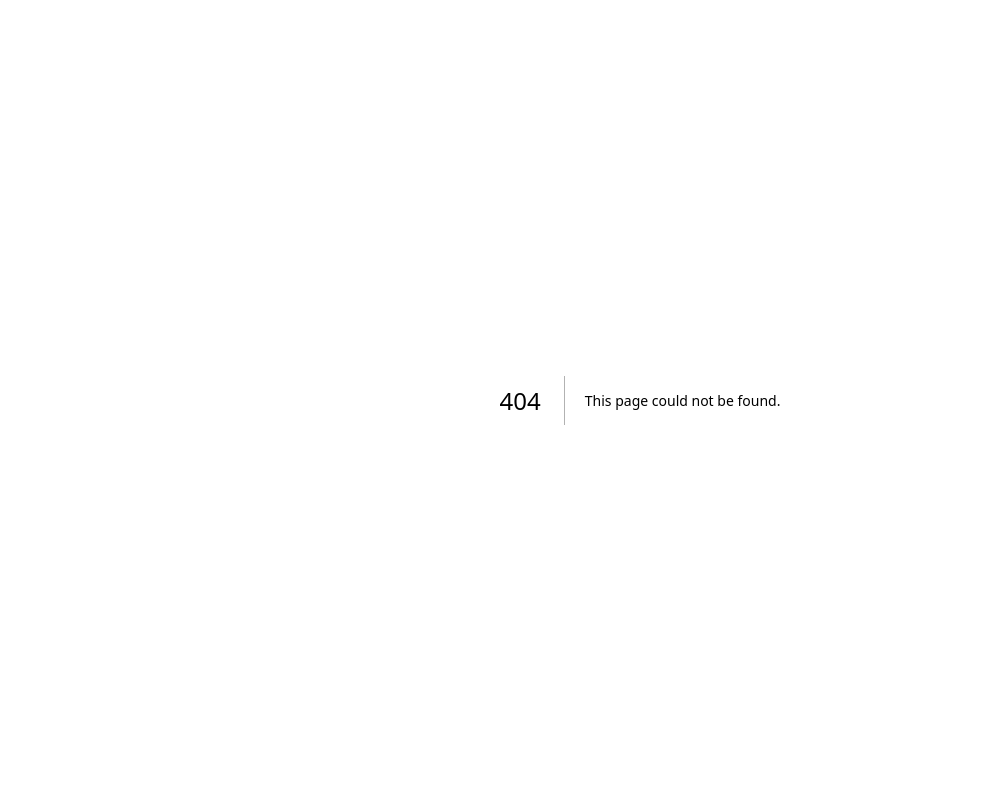
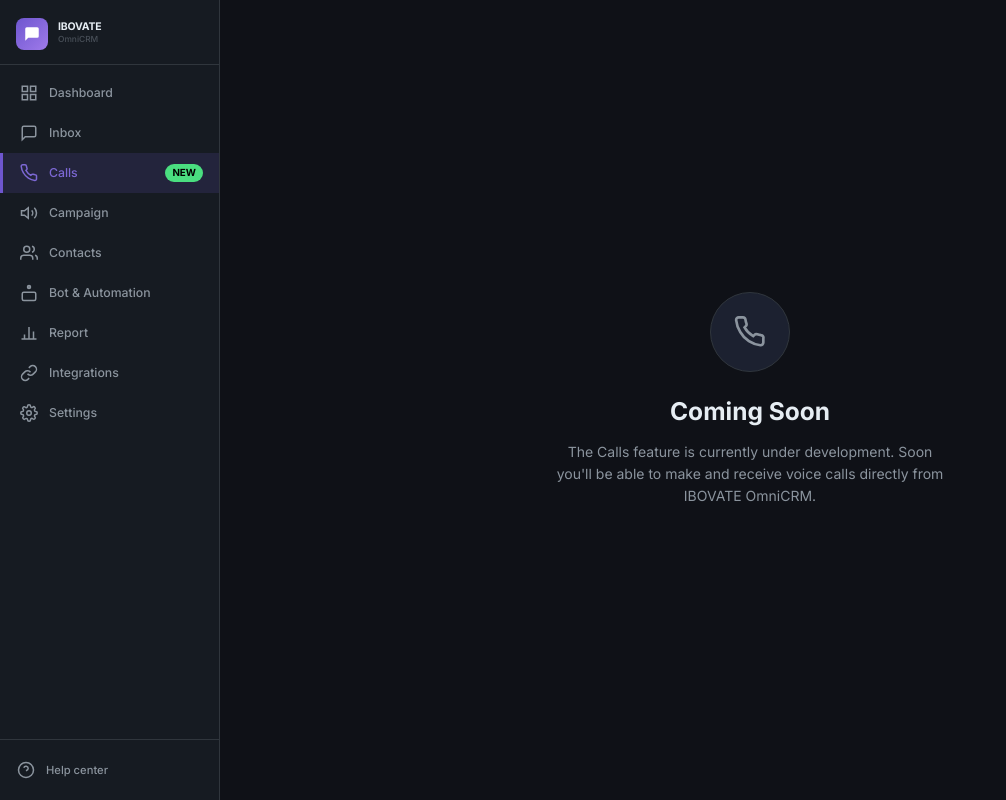
Before and after one commit to kolonelirfan-alt/IBOVATE-All-In-One-Business-Messaging-Platform-, a Next.js app in the folder frontend/: page /calls in a window 1280 px wide. Before the commit this address had no page. Shown: the whole page, without its empty margins (0-1006 px from the left). Built offline with nearby package versions, Linux system fonts and the light colour scheme; no server answers.

Commit message:
feat: add coming soon pages for calls and report

```diff
--- /dev/null
+++ b/frontend/src/app/(dashboard)/calls/page.tsx
@@ -0,0 +1,22 @@
+import React from 'react';
+
+export default function CallsPage() {
+  return (
+    <div className="page-container" style={{ display: 'flex', flexDirection: 'column', alignItems: 'center', justifyContent: 'center', minHeight: '100%', flex: 1 }}>
+      <div style={{ textAlign: 'center', maxWidth: '400px' }}>
+        <div style={{
+          width: 80, height: 80, borderRadius: '50%', background: 'var(--bg-2)', border: '1px solid var(--border)',
+          display: 'flex', alignItems: 'center', justifyContent: 'center', margin: '0 auto 1.5rem', color: 'var(--text-secondary)'
+        }}>
+          <svg width="32" height="32" viewBox="0 0 24 24" fill="none" stroke="currentColor" strokeWidth="2">
+            <path d="M22 16.92v3a2 2 0 0 1-2.18 2 19.79 19.79 0 0 1-8.63-3.07A19.5 19.5 0 0 1 4.69 12 19.79 19.79 0 0 1 1.61 3.18 2 2 0 0 1 3.6 1h3a2 2 0 0 1 2 1.72c.127.96.361 1.903.7 2.81a2 2 0 0 1-.45 2.11L7.91 8.6a16 16 0 0 0 6.5 6.49l.96-.96a2 2 0 0 1 2.11-.45c.907.339 1.85.573 2.81.7A2 2 0 0 1 22 16.92z"/>
+          </svg>
+        </div>
+        <h1 style={{ fontSize: '1.75rem', fontWeight: 700, marginBottom: '0.75rem', color: 'var(--text-primary)' }}>Coming Soon</h1>
+        <p style={{ color: 'var(--text-secondary)', lineHeight: 1.6 }}>
+          The Calls feature is currently under development. Soon you'll be able to make and receive voice calls directly from IBOVATE OmniCRM.
+        </p>
+      </div>
+    </div>
+  );
+}
```
Also changed, not shown: frontend/src/app/(dashboard)/report/page.tsx (added, +23 -0 lines).
